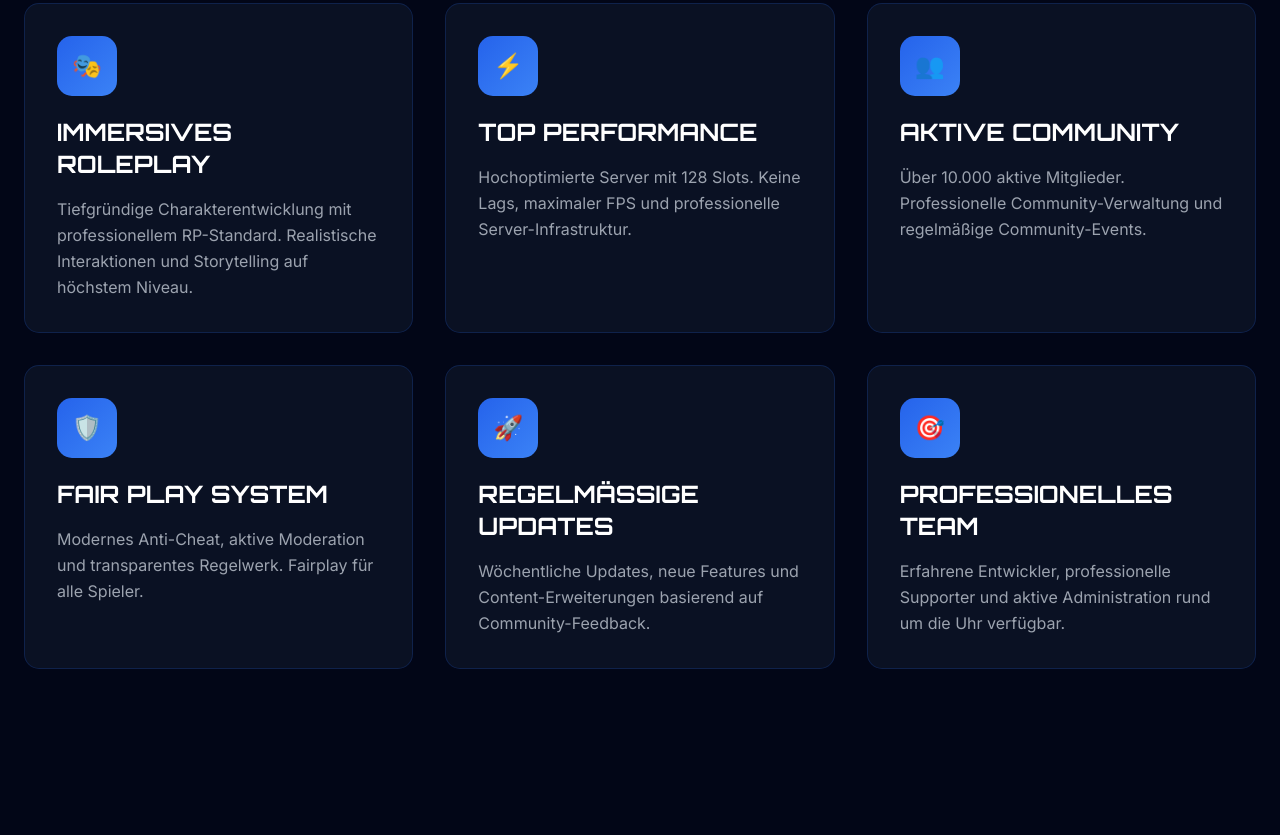
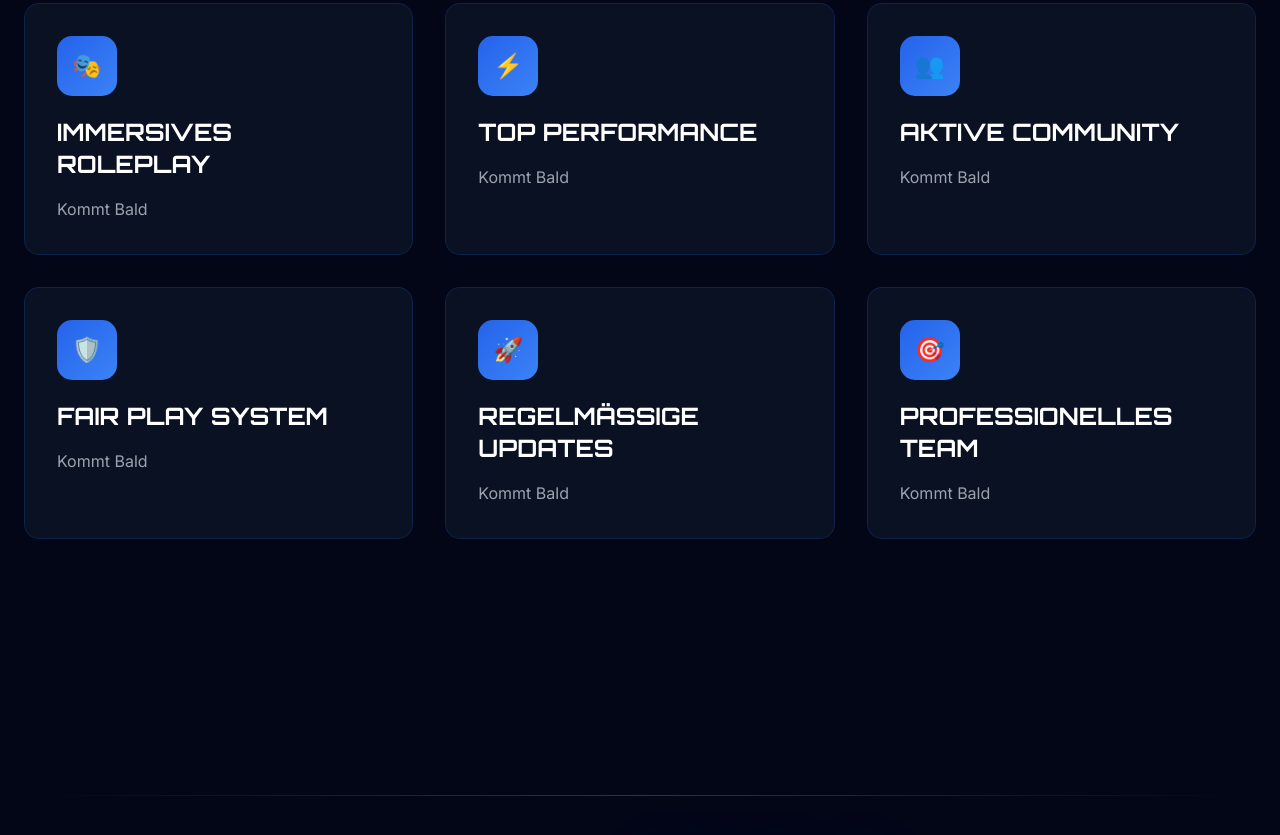
Before and after one commit to Gabub02/MegaCity, a plain HTML site: page index.html in a window 1280 px wide. Shown: the part 1085-1920 px from the top of the page. Drawn offline with nearby package versions, Linux system fonts and the light colour scheme.

Commit message:
Update index.html

```diff
--- a/index.html
+++ b/index.html
@@ -384,7 +384,7 @@
           </div>
           <h3 class="text-2xl font-heading font-bold mb-4 text-white">IMMERSIVES ROLEPLAY</h3>
           <p class="text-gray-400 leading-relaxed">
-            Tiefgründige Charakterentwicklung mit professionellem RP-Standard. Realistische Interaktionen und Storytelling auf höchstem Niveau.
+            Kommt Bald
           </p>
         </div>
 
@@ -395,7 +395,7 @@
           </div>
           <h3 class="text-2xl font-heading font-bold mb-4 text-white">TOP PERFORMANCE</h3>
           <p class="text-gray-400 leading-relaxed">
-            Hochoptimierte Server mit 128 Slots. Keine Lags, maximaler FPS und professionelle Server-Infrastruktur.
+            Kommt Bald
           </p>
         </div>
 
@@ -406,7 +406,7 @@
           </div>
           <h3 class="text-2xl font-heading font-bold mb-4 text-white">AKTIVE COMMUNITY</h3>
           <p class="text-gray-400 leading-relaxed">
-            Über 10.000 aktive Mitglieder. Professionelle Community-Verwaltung und regelmäßige Community-Events.
+            Kommt Bald
           </p>
         </div>
 
@@ -417,7 +417,7 @@
           </div>
           <h3 class="text-2xl font-heading font-bold mb-4 text-white">FAIR PLAY SYSTEM</h3>
           <p class="text-gray-400 leading-relaxed">
-            Modernes Anti-Cheat, aktive Moderation und transparentes Regelwerk. Fairplay für alle Spieler.
+            Kommt Bald
           </p>
         </div>
 
@@ -428,7 +428,7 @@
           </div>
           <h3 class="text-2xl font-heading font-bold mb-4 text-white">REGELMÄSSIGE UPDATES</h3>
           <p class="text-gray-400 leading-relaxed">
-            Wöchentliche Updates, neue Features und Content-Erweiterungen basierend auf Community-Feedback.
+            Kommt Bald
           </p>
         </div>
 
@@ -439,7 +439,7 @@
           </div>
           <h3 class="text-2xl font-heading font-bold mb-4 text-white">PROFESSIONELLES TEAM</h3>
           <p class="text-gray-400 leading-relaxed">
-            Erfahrene Entwickler, professionelle Supporter und aktive Administration rund um die Uhr verfügbar.
+            Kommt Bald
           </p>
         </div>
       </div>
@@ -654,7 +654,6 @@
             <img src="Logo.png" alt="Mega City RP Logo" class="h-10 w-10 rounded-lg object-cover cyber-border" />
             <div>
               <div class="text-xl font-heading font-bold">MEGA CITY RP</div>
-              <div class="text-xs text-gray-400">Premium Roleplay Server</div>
             </div>
           </div>
           <p class="text-gray-400 text-sm max-w-md">
```
